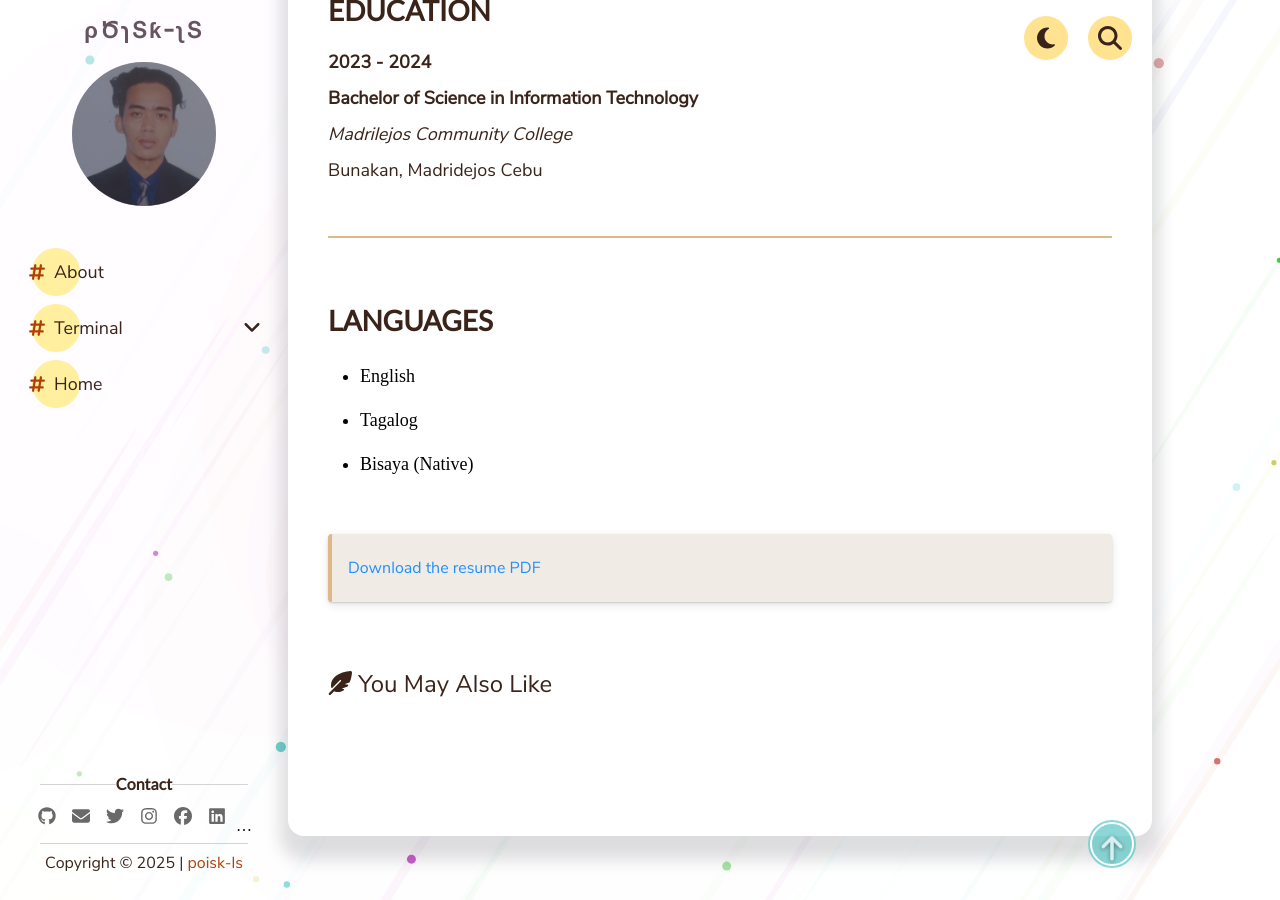
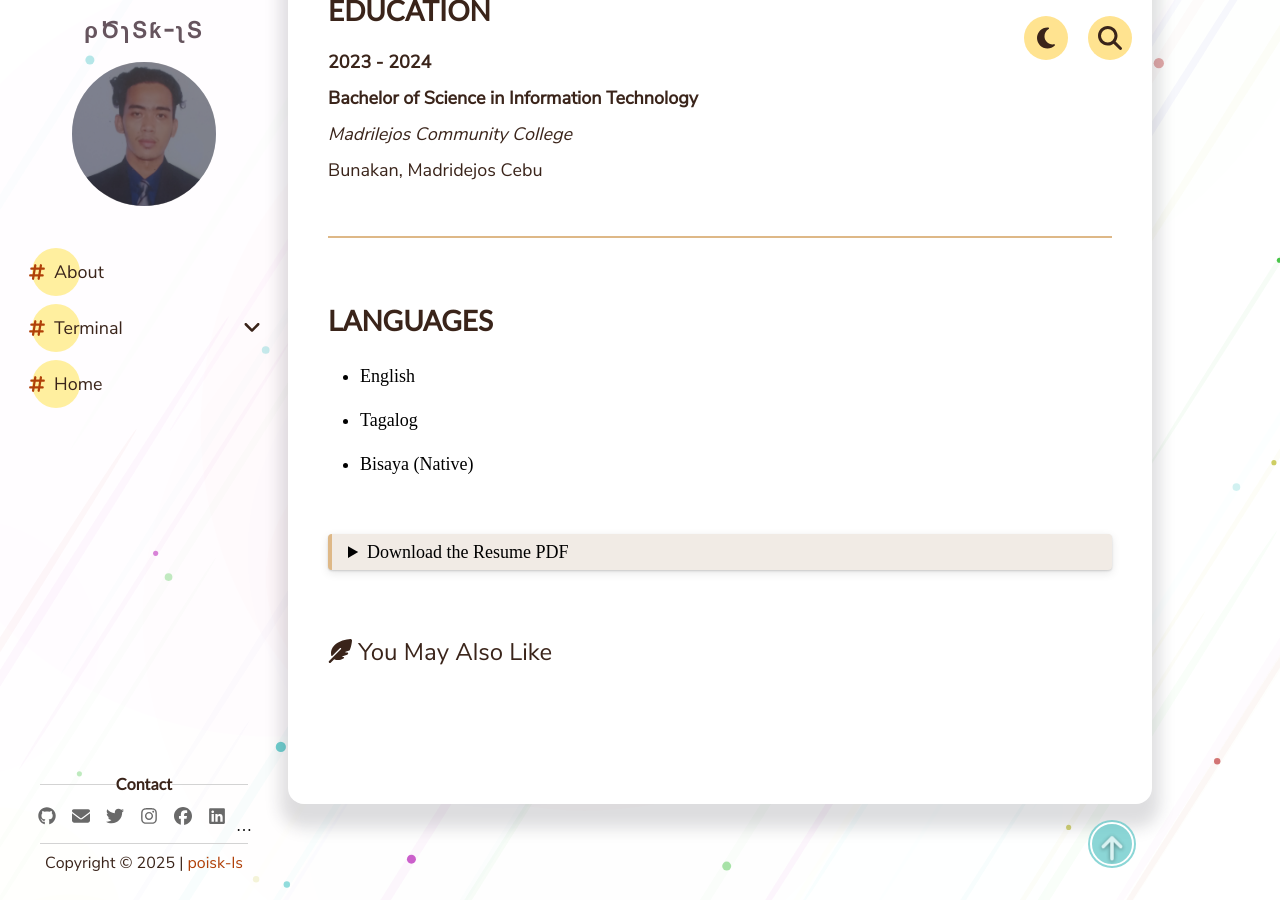
Before and after one commit to poisk-ls/poisk-ls.github.io, a Jekyll site: the page built from _pages/About/resume.md, in a window 1280 px wide and 900 px high, scrolled down 4022 px. Built offline with Jekyll 4.4.1, drawn with Linux system fonts in a browser that asks for light colours; comment, search, counter and statistics services are not loaded.

Commit message:
Update resume.md
Updated!!

```diff
--- a/_pages/About/resume.md
+++ b/_pages/About/resume.md
@@ -85,4 +85,9 @@
 - Bisaya (Native)
 
 
-> [Download the resume PDF](https://www.mediafire.com/file/mdiwc4e70ou28e3/resume-jade.pdf/file)
+<!-- > [Download the resume PDF](https://www.mediafire.com/file/vepluwndndltbc9/resume-jade.pdf/file) -->
+
+><details>
+><summary>Download the Resume PDF</summary>
+><iframe src="https://drive.google.com/file/d/1-yXYEIcPPRTId-6NPDTlqatQpYJqzGq0/preview" width="340" height="480" allow="autoplay"></iframe>
+></details>
```
